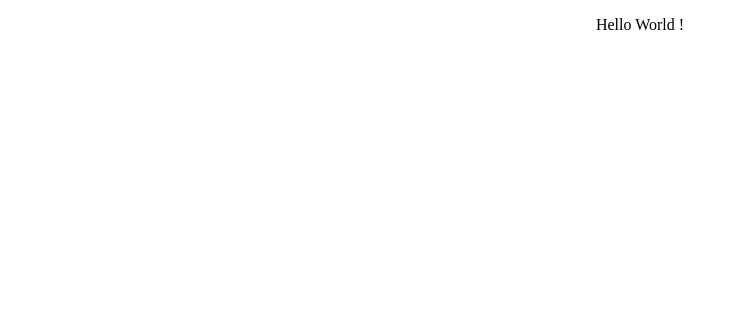
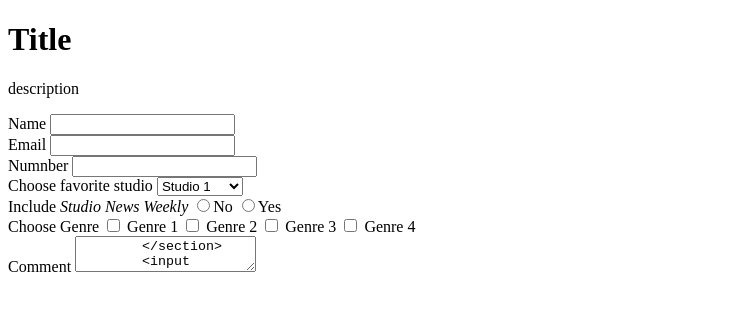
Before and after one commit to necrodevz/microverseApplicationProcess1, a plain HTML site: page index.html in a window 1280 px wide. Shown: the whole page, without its empty margins (0-738 px from the left). Drawn offline with Linux system fonts and the light colour scheme.

Commit message:
update without pull

```diff
--- a/index.html
+++ b/index.html
@@ -9,7 +9,59 @@
   <body>
     <script src="https://cdn.freecodecamp.org/testable-projects-fcc/v1/bundle.js"></script>
 
-    <p style="text-align: center;">Hello World !</p>
+    <div>
+      <h1>Title</h1>
+      <p>description</p>
+      <form>
+        <section>
+          <div>
+            <label>Name</label>
+            <input type="text" id="name" placeholder="" />
+          </div>
+          <div>
+            <label>Email</label>
+            <input type="email" id="email" placeholder="" />
+          </div>
+          <div>
+            <label>Numnber</label>
+            <input type="number" id="name" placeholder="" mask="" />
+          </div>
+        </section>
+        <section>
+          <div>
+            <div>
+              <label>Choose favorite studio</label>
+              <select id="">
+                <optgroup>
+                  <option value="studio01">Studio 1</option>
+                  <option value="studio02">Studio 2</option>
+                  <option value="studio03">Studio 3</option>
+                </optgroup>
+              </select>
+            </div>
+            <div>
+              <label>Include <em>Studio News Weekly</em></label>
+              <input type="radio" value="0" />No
+              <input type="radio" value="1" />Yes
+            </div>
+          </div>
+          <div>
+            <label>Choose Genre</label>
+            <input type="checkbox" name="genre" value="g1" /> Genre 1
+            <input type="checkbox" name="genre" value="g2" /> Genre 2
+            <input type="checkbox" name="genre" value="g3" /> Genre 3
+            <input type="checkbox" name="genre" value="g4" /> Genre 4
+          </div>
+        </section>
+        <section>
+          <label>
+            Comment
+          </label>
+          <textarea id="" placeholder="Enter comment" />
+        </section>
+        <input type="submit" value="Sign Up" />
+      </form>
+    </div>>
 
     <script  src="js/index.js"></script>
   </body>
```
